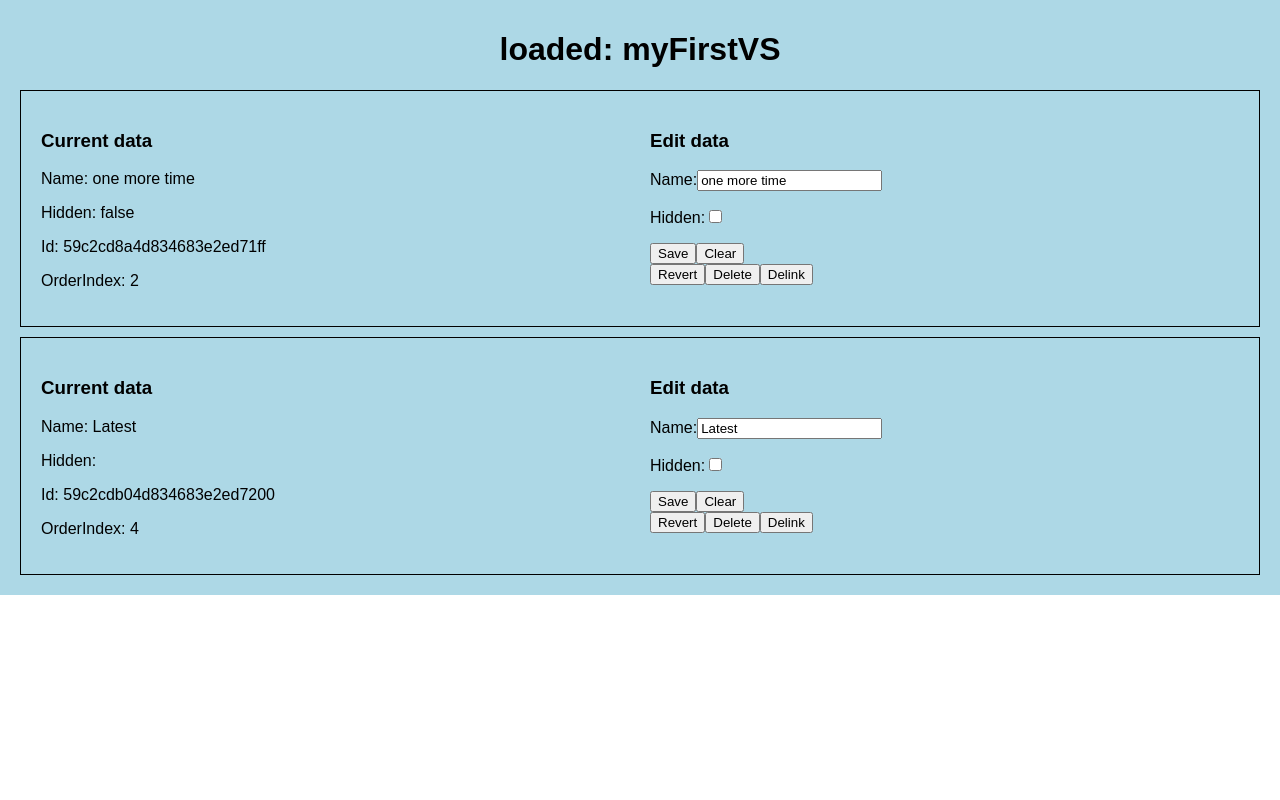
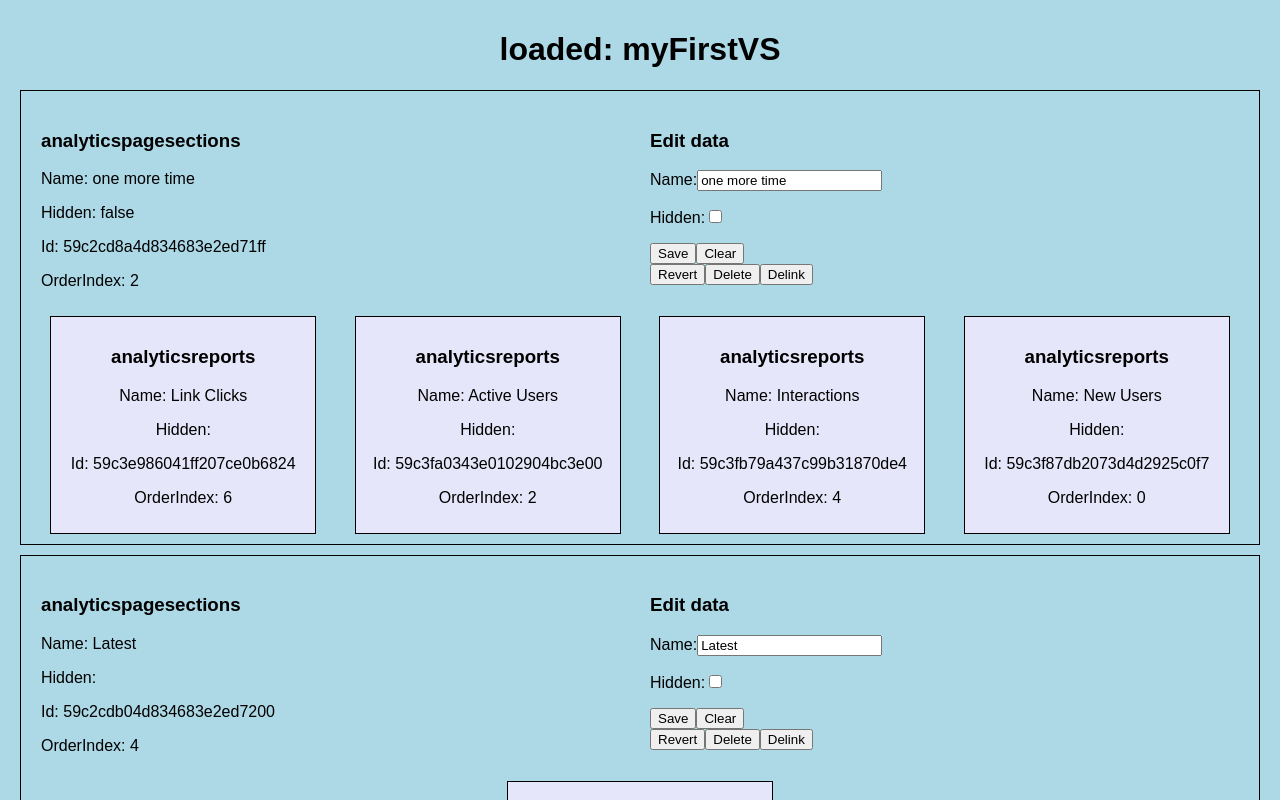
Before and after one commit to SnapsApp/graphie, a React (Create React App) app: page / in a window 1280 px wide. Shown: the top 800 px of the page. Built offline with nearby package versions, Linux system fonts and the light colour scheme.

Commit message:
render child entities for testing linking and delinking actions

```diff
--- /dev/null
+++ b/src/components/EntityChip.jsx
@@ -0,0 +1,37 @@
+import React, { Component } from 'react';
+import vsEntity, { VS_ENTITY_PROPS } from './vs/vsEntity';
+import simpleState from './simpleState';
+
+const chip = (color = 'lavender') => ({
+  border: '1px solid black',
+  padding: '10px',
+  width: '20%',
+  wordWrap: 'break-word',
+  background: color
+})
+
+class EntityChip extends Component {
+  static propTypes = {
+    ...VS_ENTITY_PROPS
+  }
+
+  delete = () => this.props.apiDeleteEntity();
+  delink = () => {}
+
+  render() {
+    const { entity } = this.props;
+    const { id, name, isHidden, entityType } = entity;
+    return (
+      <div style={ chip() }>
+        <h3>{ entityType }</h3>
+        <p>Name: { name }</p>
+        <p>Hidden: { JSON.stringify(isHidden) }</p>
+        <p>Id: { id }</p>
+        <p>OrderIndex: { this.props.edgeToParent.orderIndex }</p>
+      </div>
+    )
+  }
+}
+
+
+export default vsEntity(EntityChip);
--- a/src/components/Entry.jsx
+++ b/src/components/Entry.jsx
@@ -2,6 +2,7 @@ import React, { Component } from 'react';
 import VSProvider from './vs/VSProvider';
 import VSFind from './vs/VSFind';
 import ExampleVSEntity from './ExampleVSEntity';
+import EntityChip from './EntityChip';
 
 // https://beta.snapsmedia.io/591477753e5c5f06673c7d29/analytics/app/59d3afd032d2f16ca2996bc3/page/59c19f324ca8fc015b183339
 const fauxPageId = '59c19f324ca8fc015b183339';
@@ -9,6 +10,20 @@ const fauxPageId = '59c19f324ca8fc015b183339';
 const pageSections = {
   analyticspagesections: {
     _filter: entity => entity.active === true
+  }
+};
+const linkedReports = (id) => ({
+  analyticspagesections: {
+    _filter: entity => entity.id === id,
+    analyticsreports: {}
+  }
+});
+
+
+const otherReports = {
+  analyticspagesections: {
+    _filter: entity => entity.active === false,
+    analyticsreports: {}
   }
 };
 
@@ -21,14 +36,22 @@ export default class Entry extends Component {
           <div>
             <h1>loaded: { vsContext.vsId }</h1>
             <VSFind find={ pageSections }>
-              { ({ results }) => (
-                results.map(id =>
-                  <ExampleVSEntity
-                    key={ id }
-                    id={ id }
-                    parentId={ fauxPageId }
-                  />
-                )
+              { ({ results: sections }) => sections.map(id =>
+                <ExampleVSEntity
+                  key={ id }
+                  id={ id }
+                  parentId={ fauxPageId }
+                >
+                  <VSFind find={ linkedReports(id) }>
+                    { ({ results: reports }) => reports.map(rId =>
+                      <EntityChip
+                        key={ rId }
+                        id={ rId }
+                        parentId={ id }
+                      />
+                    ) }
+                  </VSFind>
+                </ExampleVSEntity>
               ) }
             </VSFind>
           </div>
--- a/src/components/ExampleVSEntity.jsx
+++ b/src/components/ExampleVSEntity.jsx
@@ -2,16 +2,24 @@ import React, { Component } from 'react';
 import vsEntity, { VS_ENTITY_PROPS } from './vs/vsEntity';
 import simpleState from './simpleState';
 
-const style = {
+const border = {
   margin: '10px',
   border: '1px solid black',
   padding: '10px',
+}
+const parentInfo = {
   display: 'flex',
+  flexDirection: 'row'
 }
 const dataBlock = {
   textAlign: 'left',
   padding: '10px',
   width: '50%'
+}
+
+const childBlock = {
+  display: 'flex',
+  justifyContent: 'space-around'
 }
 
 const thisForm = 'entity-form';
@@ -41,11 +49,12 @@ class ExampleVSEntity extends Component {
 
   render() {
     const { entity } = this.props;
-    const { id, name, isHidden } = entity;
+    const { id, name, isHidden, entityType } = entity;
     return (
-      <div style={ style }>
+      <div style={ border }>
+        <div style={ parentInfo }>
           <div style={ dataBlock }>
-          <h3>Current data</h3>
+            <h3>{ entityType }</h3>
             <p>Name: { name }</p>
             <p>Hidden: { JSON.stringify(isHidden) }</p>
             <p>Id: { id }</p>
@@ -80,6 +89,10 @@ class ExampleVSEntity extends Component {
             <button onClick={ this.delink }>Delink</button>
           </div>
         </div>
+        <div style={ childBlock }>
+          { this.props.children }
+        </div>
+      </div>
     )
   }
 }
--- a/src/components/vs/NOTES.js
+++ b/src/components/vs/NOTES.js
@@ -2,7 +2,6 @@
 thoughts:
 * how will edge updating work?
 * when will you have a case of editing multiple entities before clicking save? (rules and rulesets)
-
 
 check:
 what gets rerendered when the state changes?
--- a/src/redux/vsReducer/vsActions.js
+++ b/src/redux/vsReducer/vsActions.js
@@ -1,9 +1,10 @@
 import gActions, { Atype as gAtype } from '../graphReducer/graphActions';
-import { parseVSdata } from './common';
+import { parseVSdata, getEdgeId } from './common';
 
 const ADD_VS = 'vs/add_vs';
 const CLEAR_VS = 'vs/clear_vs';
 const SET_ROOT = 'vs/set_root';
+const ADD_CHILD = 'vs/add_child';
 
 const addVS = (vsId, actions, rootId) => ({
   type: ADD_VS,
@@ -41,7 +42,26 @@ export const revertEntity = (vsId, id) => () => ({
 })
 export const deleteEntity = (vsId, id) => () => Object.assign(gActions.deleteNode({ id }), { vsId });
 
+export const link = vsId => (parentId, childId, edgeData) => Object.assign(gActions.addEdge({
+  id: getEdgeId(parentId, childId),
+  data: edgeData,
+  origin: parentId,
+  destin: childId
+}), { vsId });
+
+// export const addChild = (vsId, parentId) => (childId, service, data) => {
+//   const actions = [
+//     addNode({ id, data, nodeType: service }),
+//     link()
+//   ]
+//   return {
+//     type: ADD_CHILD,
+//     actions
+//   };
+// }
+
 // TODO: test...
+
 const addEntity = vsId => node => Object.assign(gActions.addNode(node),
   { vsId, updateStatus: 'new' });
 // const deleteEntity = vsId => node => Object.assign(gActions.deleteNode(node),
@@ -51,8 +71,6 @@ const initLink = vsId => edge => Object.assign(gActions.addEdge(edge),
   { vsId, updateStatus: 'unchanged' });
 const updateLink = vsId => edge => Object.assign(gActions.updateEdge(edge),
   { vsId, updateStatus: 'updated' });
-const link = vsId => edge => Object.assign(gActions.addEdge(edge),
-  { vsId, updateStatus: 'new' });
 const delink = vsId => edge => Object.assign(gActions.deleteEdge(edge),
   { vsId, updateStatus: 'deleted' });
 
```
Also changed, not shown: src/components/vs/vsEntity.js (+7 -1 lines), src/redux/vsReducer/common.js. Lines whose indentation alone changed are shown as unchanged.
